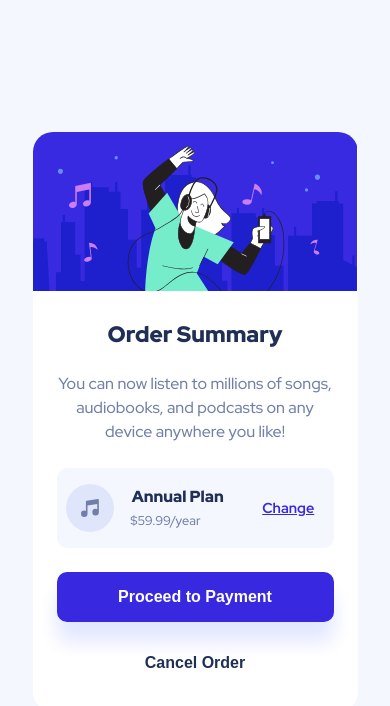
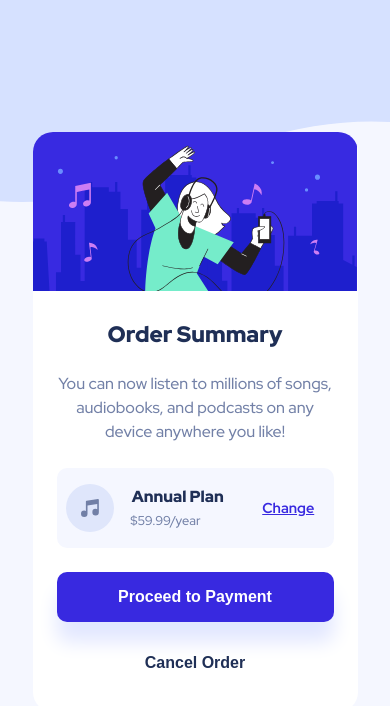
Before and after one commit to banece/order-summary-component, a plain HTML site: page index.html in a window 390 px wide. Drawn offline with Linux system fonts and the light colour scheme.

Commit message:
mobile background done

```diff
--- a/style.css
+++ b/style.css
@@ -23,6 +23,11 @@ body {
     font-size: 16px;
     font-family: 'Red Hat Display', sans-serif;
     background-color: var(--verypaleblue);
+    background-image: url(./images/pattern-background-mobile.svg);
+    background-repeat: no-repeat;
+    background-position: center top;
+    background-size: 100%;
+
 }
 
 section {
```
